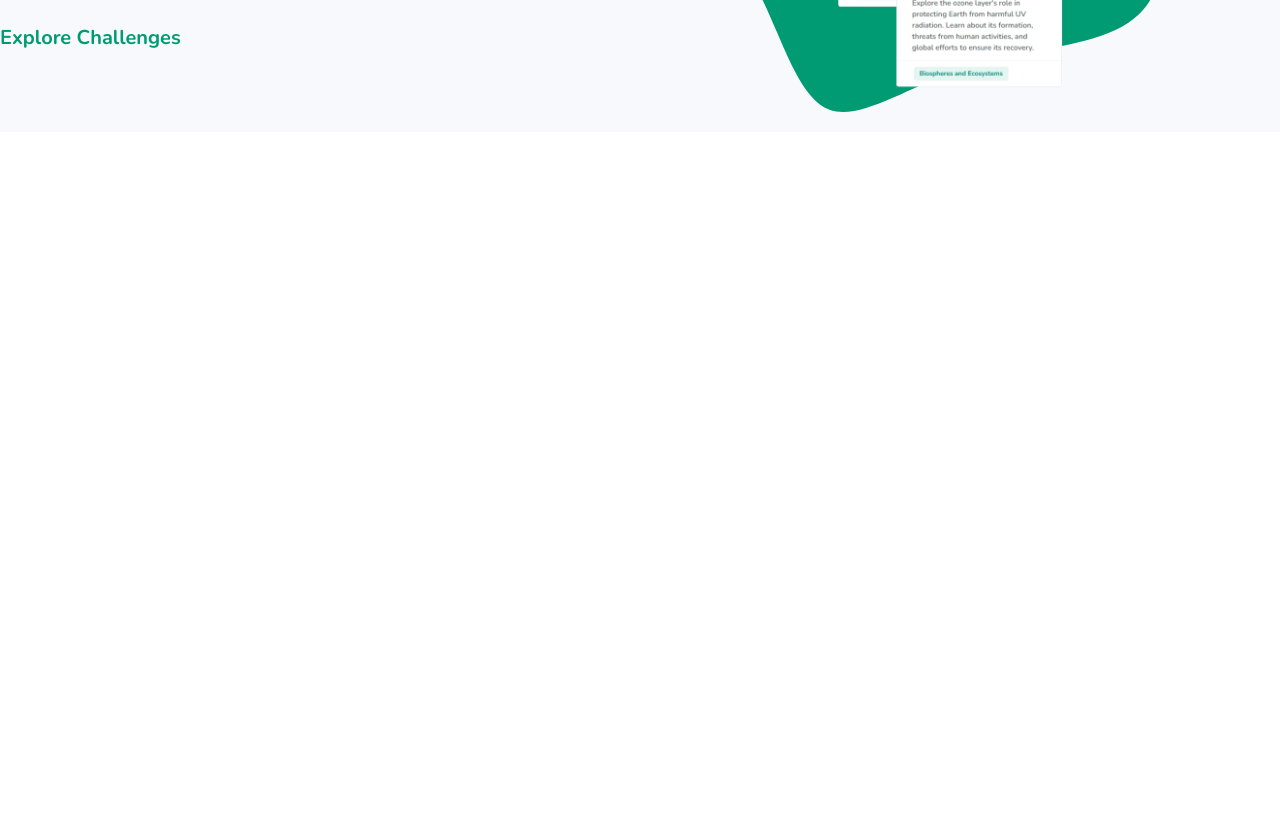
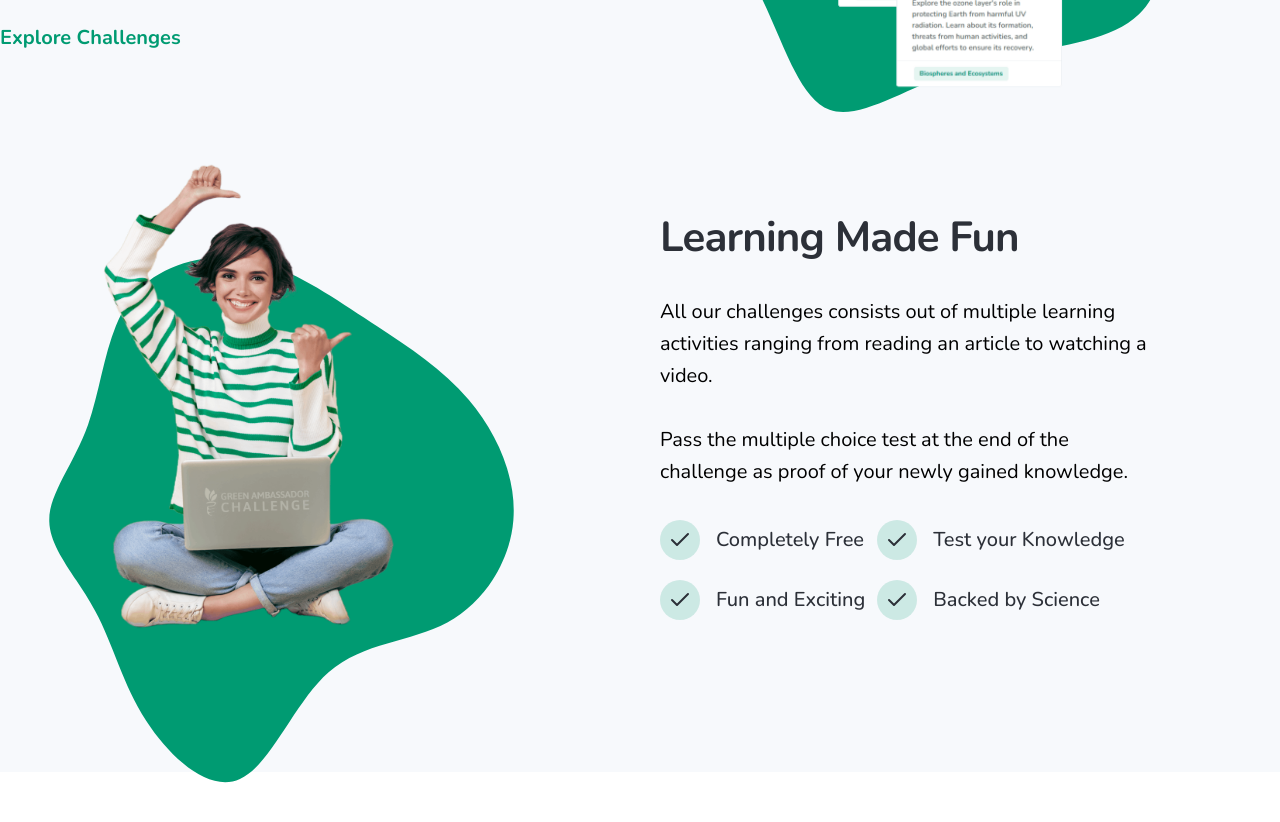
Before and after one commit to mnosumon/greenambassador, a React (Vite) app: page / in a window 1280 px wide. Shown: the part 1340-2162 px from the top of the page. Before the commit the page ends 1544 px from the top, so only its background shows below. Built offline with nearby package versions, Linux system fonts and the light colour scheme.

Commit message:
Learning part designe done

```diff
--- /dev/null
+++ b/src/assets/svg/Blob1Icon.jsx
@@ -0,0 +1,11 @@
+export const Blob1Icon = () => {
+  return (
+    <svg xmlns="http://www.w3.org/2000/svg" viewBox="0 0 200 200">
+      <path
+        fill="#009B72"
+        d="M37.5,-65.9C49.8,-57.7,62,-50.3,71.2,-39.4C80.4,-28.5,86.7,-14.3,85.6,-0.6C84.5,13,76.1,26,64.3,32.4C52.5,38.8,37.3,38.6,26,48.5C14.8,58.4,7.4,78.5,-2.6,82.9C-12.5,87.4,-25,76.2,-32.8,64.2C-40.5,52.3,-43.4,39.5,-49.3,28.7C-55.1,17.8,-63.9,8.9,-64.1,-0.2C-64.4,-9.2,-56.2,-18.5,-51.6,-31.4C-47,-44.4,-45.9,-61.1,-38,-71.8C-30,-82.4,-15,-87,-1.2,-84.9C12.6,-82.8,25.1,-74,37.5,-65.9Z"
+        transform="translate(100 100)"
+      />
+    </svg>
+  );
+};
--- /dev/null
+++ b/src/assets/svg/TickMark.jsx
@@ -0,0 +1,22 @@
+export const TickMark = () => {
+  return (
+    <svg
+      xmlns="http://www.w3.org/2000/svg"
+      width={24}
+      height={24}
+      viewBox="0 0 24 24"
+      fill="none"
+      className="injected-svg m-2 icon icon-xs bg-success"
+      data-src="/img/icons/interface/icon-check.svg"
+      xmlnsXlink="http://www.w3.org/1999/xlink"
+    >
+      <path
+        d="M20 6L9 17L4 12"
+        stroke="#2C3038"
+        strokeWidth={2}
+        strokeLinecap="round"
+        strokeLinejoin="round"
+      />
+    </svg>
+  );
+};
--- a/src/components/home/Discover.jsx
+++ b/src/components/home/Discover.jsx
@@ -24,7 +24,7 @@ const Discover = () => {
               title="Topics range from climate change essentials to unique challenges developed in colloberation with like-minded organizations."
             />
             <PrimaryBTN
-              className="bg-transparent !text-primary hover:bg-transparent hover:text-hoverColor !p-0"
+              className="bg-transparent !text-primary hover:bg-transparent hover:!text-hoverColor !p-0"
               title="Explore Challenges"
             />
           </div>
--- /dev/null
+++ b/src/components/home/Learning.jsx
@@ -0,0 +1,48 @@
+import React from "react";
+import Heading from "../utilities/Heading";
+import Peragrap from "../utilities/Peragrap";
+import LearningTopics from "../utilities/Home/LearningTopics";
+import { Blob1Icon } from "../../assets/svg/Blob1Icon";
+import LearningImg from "../../assets/image/learning.png";
+
+const Learning = () => {
+  return (
+    <section>
+      <div className="container py-20 mx-auto flex justify-between gap-10">
+        <div className="w-1/2 h-[60vh] relative">
+          <div className="absolute top-0 -left-[10%] w-full h-full">
+            <Blob1Icon />
+          </div>
+          <div className="w-1/2  absolute -top-[10%] left-[15%]">
+            <img className="w-full h-auto" src={LearningImg} alt="" />
+          </div>
+        </div>
+        <div className="w-1/2">
+          <div className="w-4/5">
+            <Heading className="!text-heading" title="Learning Made Fun" />
+            <Peragrap
+              className="text-textColor my-8"
+              title="All our challenges consists out of multiple learning activities ranging from reading an article to watching a video."
+            />
+            <Peragrap
+              className="text-textColor mb-8"
+              title="Pass the multiple choice test at the end of the challenge as proof of your newly gained knowledge."
+            />
+            <div className="flex gap-3 items-center">
+              <div className="flex flex-col gap-5">
+                <LearningTopics title="Completely Free" />
+                <LearningTopics title="Fun and Exciting" />
+              </div>
+              <div className="flex flex-col gap-5">
+                <LearningTopics title="Test your Knowledge" />
+                <LearningTopics title=" Backed by Science" />
+              </div>
+            </div>
+          </div>
+        </div>
+      </div>
+    </section>
+  );
+};
+
+export default Learning;
--- /dev/null
+++ b/src/components/utilities/Home/LearningTopics.jsx
@@ -0,0 +1,17 @@
+import React from "react";
+import { TickMark } from "../../../assets/svg/TickMark";
+
+const LearningTopics = ({ title }) => {
+  return (
+    <div className="flex gap-4 items-center">
+      <div className="w-10 h-10 bg-[#009b722c] rounded-full overflow-hidden flex items-center justify-center">
+        <TickMark />
+      </div>
+      <h4 className="text-xl leading-8 font-medium font-nunito text-heading">
+        {title}
+      </h4>
+    </div>
+  );
+};
+
+export default LearningTopics;
--- a/src/peges/home/Index.jsx
+++ b/src/peges/home/Index.jsx
@@ -2,6 +2,7 @@ import React from "react";
 import Banner from "../../components/home/Banner";
 import UserCount from "../../components/home/UserCount";
 import Discover from "../../components/home/Discover";
+import Learning from "../../components/home/Learning";
 
 const Home = () => {
   return (
@@ -9,6 +10,7 @@ const Home = () => {
       <Banner />
       <UserCount />
       <Discover />
+      <Learning />
     </div>
   );
 };
```
Also changed, not shown: src/assets/image/learning.png (added).
